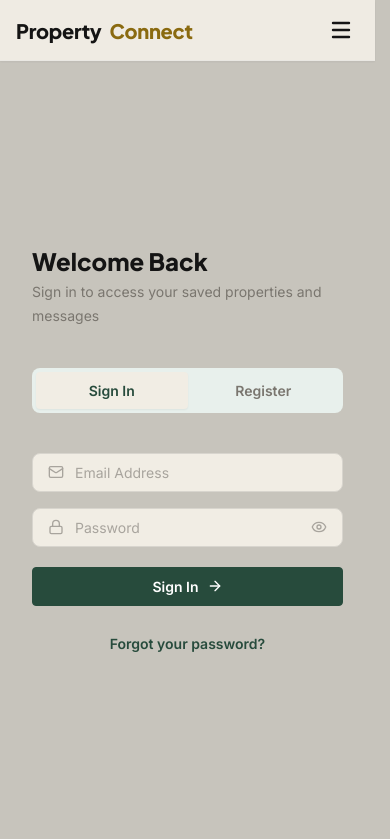
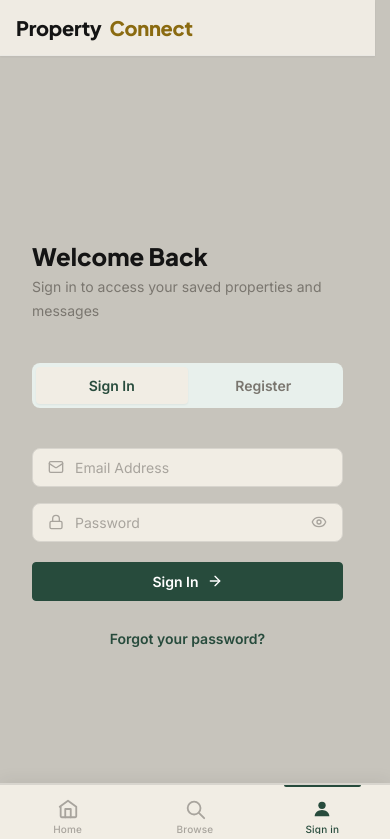
Before and after one commit to Simon123kabu/Real-estate-plarform, a React (Vite) app in the folder frontend/: page /login in a window 390 px wide. Shown: the top 839 px of the page. Built offline with nearby package versions, Linux system fonts and the light colour scheme; no server answers.

Commit message:
feat(mobile): replace hamburger menu with bottom tab bar navigation

```diff
--- a/frontend/src/App.jsx
+++ b/frontend/src/App.jsx
@@ -6,6 +6,7 @@ import ProtectedRoute from './routes/ProtectedRoute';
 import Navbar from './components/Navbar';
 import Footer from './components/Footer';
 import ScrollManager from './components/ScrollManager';
+import BottomTabBar from './components/BottomTabBar';
 
 import Home from './pages/Home';
 import Login from './pages/Login';
@@ -88,6 +89,7 @@ function App() {
             />
           </Routes>
           <Footer />
+          <BottomTabBar />
           </FavouritesProvider>
         </AuthProvider>
       </BrowserRouter>
--- /dev/null
+++ b/frontend/src/components/BottomTabBar.jsx
@@ -0,0 +1,143 @@
+import { NavLink, useNavigate } from 'react-router-dom';
+import { useAuth } from '../context/AuthContext';
+import '../styles/components.css';
+
+/* Tab definitions — icons are SVG inline for precision & quality */
+function HomeIcon({ active }) {
+  return (
+    <svg width="22" height="22" viewBox="0 0 24 24" fill={active ? 'currentColor' : 'none'}
+      stroke="currentColor" strokeWidth={active ? 0 : 2} strokeLinecap="round" strokeLinejoin="round">
+      <path d="M3 9.5L12 3l9 6.5V20a1 1 0 0 1-1 1H5a1 1 0 0 1-1-1V9.5z" />
+      <path d="M9 21V12h6v9" fill={active ? 'white' : 'none'} stroke={active ? 'none' : 'currentColor'} strokeWidth="2" />
+    </svg>
+  );
+}
+
+function SearchIcon({ active }) {
+  return (
+    <svg width="22" height="22" viewBox="0 0 24 24" fill="none"
+      stroke="currentColor" strokeWidth={active ? 2.5 : 2} strokeLinecap="round" strokeLinejoin="round">
+      <circle cx="11" cy="11" r="7" fill={active ? 'currentColor' : 'none'} fillOpacity={active ? 0.15 : 0} />
+      <line x1="16.5" y1="16.5" x2="22" y2="22" />
+    </svg>
+  );
+}
+
+function BellIcon({ active }) {
+  return (
+    <svg width="22" height="22" viewBox="0 0 24 24" fill={active ? 'currentColor' : 'none'}
+      stroke="currentColor" strokeWidth={active ? 0 : 2} strokeLinecap="round" strokeLinejoin="round">
+      <path d="M18 8A6 6 0 0 0 6 8c0 7-3 9-3 9h18s-3-2-3-9" />
+      <path d="M13.73 21a2 2 0 0 1-3.46 0" stroke="currentColor" strokeWidth="2" fill="none" />
+    </svg>
+  );
+}
+
+function ProfileIcon({ active }) {
+  return (
+    <svg width="22" height="22" viewBox="0 0 24 24" fill={active ? 'currentColor' : 'none'}
+      stroke="currentColor" strokeWidth={active ? 0 : 2} strokeLinecap="round" strokeLinejoin="round">
+      <circle cx="12" cy="8" r="4" />
+      <path d="M4 20c0-4 3.6-7 8-7s8 3 8 7" />
+    </svg>
+  );
+}
+
+function AdminIcon({ active }) {
+  return (
+    <svg width="22" height="22" viewBox="0 0 24 24" fill={active ? 'currentColor' : 'none'}
+      stroke="currentColor" strokeWidth={active ? 0 : 2} strokeLinecap="round" strokeLinejoin="round">
+      <rect x="3" y="3" width="7" height="7" rx="1" />
+      <rect x="14" y="3" width="7" height="7" rx="1" />
+      <rect x="3" y="14" width="7" height="7" rx="1" />
+      <rect x="14" y="14" width="7" height="7" rx="1" />
+    </svg>
+  );
+}
+
+export default function BottomTabBar() {
+  const { isAuthenticated, role } = useAuth();
+
+  return (
+    <nav className="bottom-tab-bar" aria-label="Mobile navigation">
+      <NavLink
+        to="/"
+        end
+        className={({ isActive }) => `tab-item${isActive ? ' active' : ''}`}
+      >
+        {({ isActive }) => (
+          <>
+            <span className="tab-icon"><HomeIcon active={isActive} /></span>
+            <span className="tab-label">Home</span>
+          </>
+        )}
+      </NavLink>
+
+      <NavLink
+        to="/listings"
+        className={({ isActive }) => `tab-item${isActive ? ' active' : ''}`}
+      >
+        {({ isActive }) => (
+          <>
+            <span className="tab-icon"><SearchIcon active={isActive} /></span>
+            <span className="tab-label">Browse</span>
+          </>
+        )}
+      </NavLink>
+
+      {isAuthenticated && role === 'agent' && (
+        <NavLink
+          to="/notifications"
+          className={({ isActive }) => `tab-item${isActive ? ' active' : ''}`}
+        >
+          {({ isActive }) => (
+            <>
+              <span className="tab-icon"><BellIcon active={isActive} /></span>
+              <span className="tab-label">Alerts</span>
+            </>
+          )}
+        </NavLink>
+      )}
+
+      {isAuthenticated && role === 'admin' && (
+        <NavLink
+          to="/admin/dashboard"
+          className={({ isActive }) => `tab-item${isActive ? ' active' : ''}`}
+        >
+          {({ isActive }) => (
+            <>
+              <span className="tab-icon"><AdminIcon active={isActive} /></span>
+              <span className="tab-label">Admin</span>
+            </>
+          )}
+        </NavLink>
+      )}
+
+      {isAuthenticated ? (
+        <NavLink
+          to="/profile"
+          className={({ isActive }) => `tab-item${isActive ? ' active' : ''}`}
+        >
+          {({ isActive }) => (
+            <>
+              <span className="tab-icon"><ProfileIcon active={isActive} /></span>
+              <span className="tab-label">Profile</span>
+            </>
+          )}
+        </NavLink>
+      ) : (
+        <NavLink
+          to="/login"
+          className={({ isActive }) => `tab-item${isActive ? ' active' : ''}`}
+        >
+          {({ isActive }) => (
+            <>
+              <span className="tab-icon"><ProfileIcon active={isActive} /></span>
+              <span className="tab-label">Sign in</span>
+            </>
+          )}
+        </NavLink>
+      )}
+    </nav>
+  );
+}
--- a/frontend/src/styles/components.css
+++ b/frontend/src/styles/components.css
@@ -227,48 +227,126 @@
 @media (max-width: 768px) {
   .navbar {
     padding: 0 var(--space-md);
-    flex-wrap: wrap;
-    height: auto;
-    padding-top: 12px;
-    padding-bottom: 12px;
+    height: 56px;
   }
 
+  /* Hide hamburger toggle — replaced by bottom tab bar */
   .navbar-toggle {
+    display: none;
+  }
+
+  /* Hide full nav links dropdown on mobile */
+  .navbar-links {
+    display: none !important;
+  }
+
+  /* On mobile, only show logo + theme toggle in top bar */
+  .navbar-logout,
+  .navbar-sep,
+  .navbar-avatar,
+  .navbar-cta,
+  .navbar-bell {
+    display: none;
+  }
+
+  /* Keep theme toggle visible in top bar */
+  .navbar-theme-btn {
     display: flex;
   }
 
-  .navbar-links {
-    display: none;
-    width: 100%;
-    flex-direction: column;
-    align-items: flex-start;
-    gap: var(--space-xs);
-    padding: var(--space-md) 0 var(--space-sm);
-    border-top: 1px solid var(--color-border-light);
-    margin-top: var(--space-sm);
+  /* Add bottom padding to pages so content isn't hidden behind tab bar */
+  body {
+    padding-bottom: 68px;
+  }
+}
+
+/* ── Bottom Tab Bar ─────────────────────────────────────────── */
+.bottom-tab-bar {
+  display: none; /* hidden on desktop */
+}
+
+@media (max-width: 768px) {
+  .bottom-tab-bar {
+    display: flex;
+    position: fixed;
+    bottom: 0;
+    left: 0;
+    right: 0;
+    z-index: var(--z-sticky);
     background: var(--color-surface);
+    border-top: 1px solid var(--color-border);
+    height: 60px;
+    align-items: stretch;
+    padding: 0 4px;
+    padding-bottom: env(safe-area-inset-bottom, 0px); /* iPhone notch */
+    box-shadow: 0 -1px 0 var(--color-border), 0 -4px 16px rgba(0,0,0,0.06);
   }
 
-  .navbar-links.open {
+  .tab-item {
     display: flex;
-    animation: slide-down 0.2s ease;
+    flex: 1;
+    flex-direction: column;
+    align-items: center;
+    justify-content: center;
+    gap: 3px;
+    text-decoration: none;
+    color: var(--color-text-tertiary);
+    font-size: 10px;
+    font-weight: 500;
+    font-family: var(--font-body);
+    letter-spacing: 0.02em;
+    position: relative;
+    padding: 8px 4px 6px;
+    transition: color var(--transition-fast);
+    border-radius: 0;
+    min-width: 0;
   }
 
-  .navbar-link {
-    width: 100%;
-    padding: 10px 14px;
-    font-size: var(--text-base);
+  .tab-item:hover {
+    color: var(--color-primary);
   }
 
-  .navbar-sep {
-    display: none;
+  .tab-item.active {
+    color: var(--color-primary);
   }
 
-  .navbar-logout {
-    width: 100%;
-    text-align: center;
-    padding: 10px 14px;
+  /* Active top-line indicator */
+  .tab-item.active::before {
+    content: '';
+    position: absolute;
+    top: 0;
+    left: 20%;
+    right: 20%;
+    height: 2px;
+    background: var(--color-primary);
+    border-radius: 0 0 2px 2px;
   }
+
+  .tab-icon {
+    display: flex;
+    align-items: center;
+    justify-content: center;
+    width: 24px;
+    height: 24px;
+    flex-shrink: 0;
+  }
+
+  .tab-label {
+    font-size: 10px;
+    font-weight: 500;
+    white-space: nowrap;
+    overflow: hidden;
+    text-overflow: ellipsis;
+    max-width: 100%;
+    line-height: 1;
+  }
+}
+
+/* Dark mode tab bar */
+[data-theme="dark"] .bottom-tab-bar {
+  background: var(--color-surface);
+  border-top-color: var(--color-border);
+  box-shadow: 0 -1px 0 var(--color-border), 0 -4px 16px rgba(0,0,0,0.3);
 }
 
 /* ── Footer ──────────────────────────────────────────────── */
```
